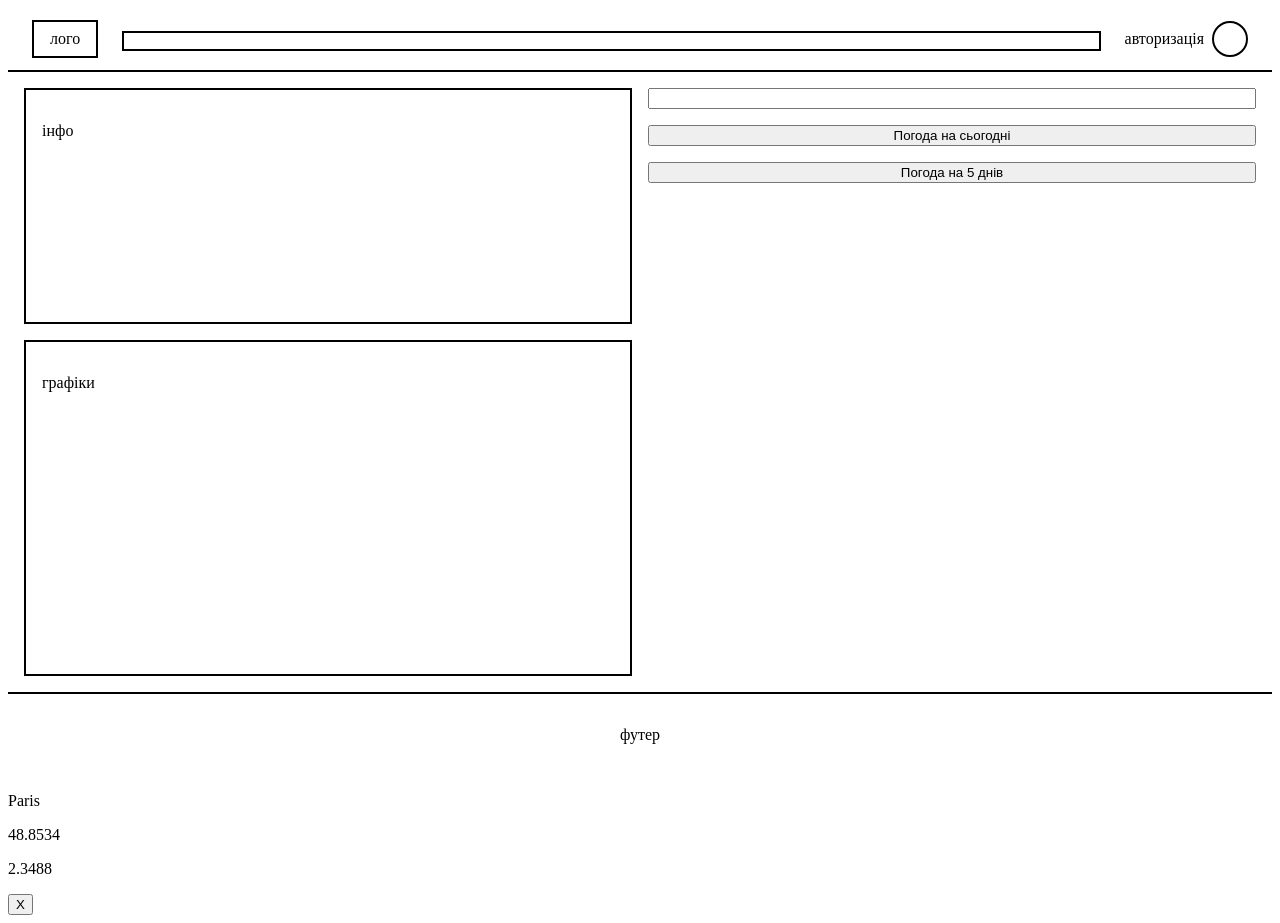
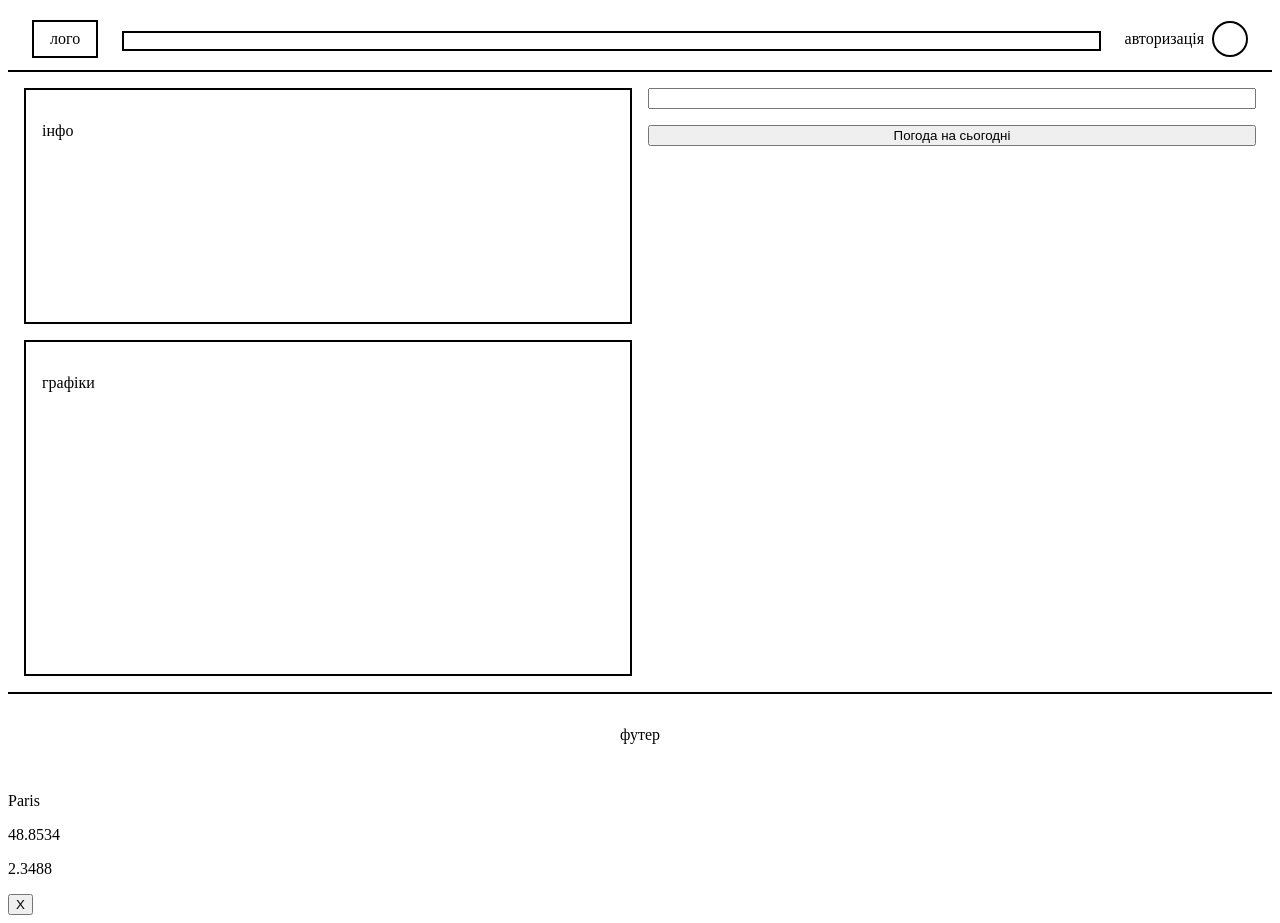
Before and after one commit to javidoru02-byte/Weather-manager, a React (Vite) app: page / in a window 1280 px wide. Built offline with nearby package versions, Linux system fonts and the light colour scheme; data requests are answered from the project's data file.

Commit message:
Remove 5 day button

```diff
--- a/src/components/mainLayout/Buttons/Buttons.jsx
+++ b/src/components/mainLayout/Buttons/Buttons.jsx
@@ -21,14 +21,10 @@ function Buttons() {
   }
   function onClick() {
     dispatch(getWeather(cityName));
-  }
-
-  function onFiveDayClick() {
     dispatch(getFiveDayWeather(cityName));
   }
 
   function onFavouriteClick() {
-    console.log(weather);
     dispatch(addFavourite(weather));
   }
 
@@ -36,7 +32,6 @@ function Buttons() {
     <>
       <input name="input" type="text" onChange={onInputChange} />
       <button onClick={onClick}>Погода на сьогодні</button>
-      <button onClick={onFiveDayClick}>Погода на 5 днів</button>
       {weather && (
         <button onClick={onFavouriteClick}>Додати до фаворитів</button>
       )}
--- a/src/store/slices/weatherSlice.js
+++ b/src/store/slices/weatherSlice.js
@@ -4,6 +4,7 @@ import { weatherApi } from "../../api/favourites";
 
 const initialState = {
   weather: null,
+  weather5Day: null,
   isFetching: false,
   error: null,
 };
@@ -78,7 +79,7 @@ const weatherSlice = createSlice({
       .addCase(getFiveDayWeather.fulfilled, (state, { payload }) => {
         state.isFetching = false;
         state.error = null;
-        state.weather = payload;
+        state.weather5Day = payload;
       })
       .addCase(getFiveDayWeather.rejected, setError);
   },
```
